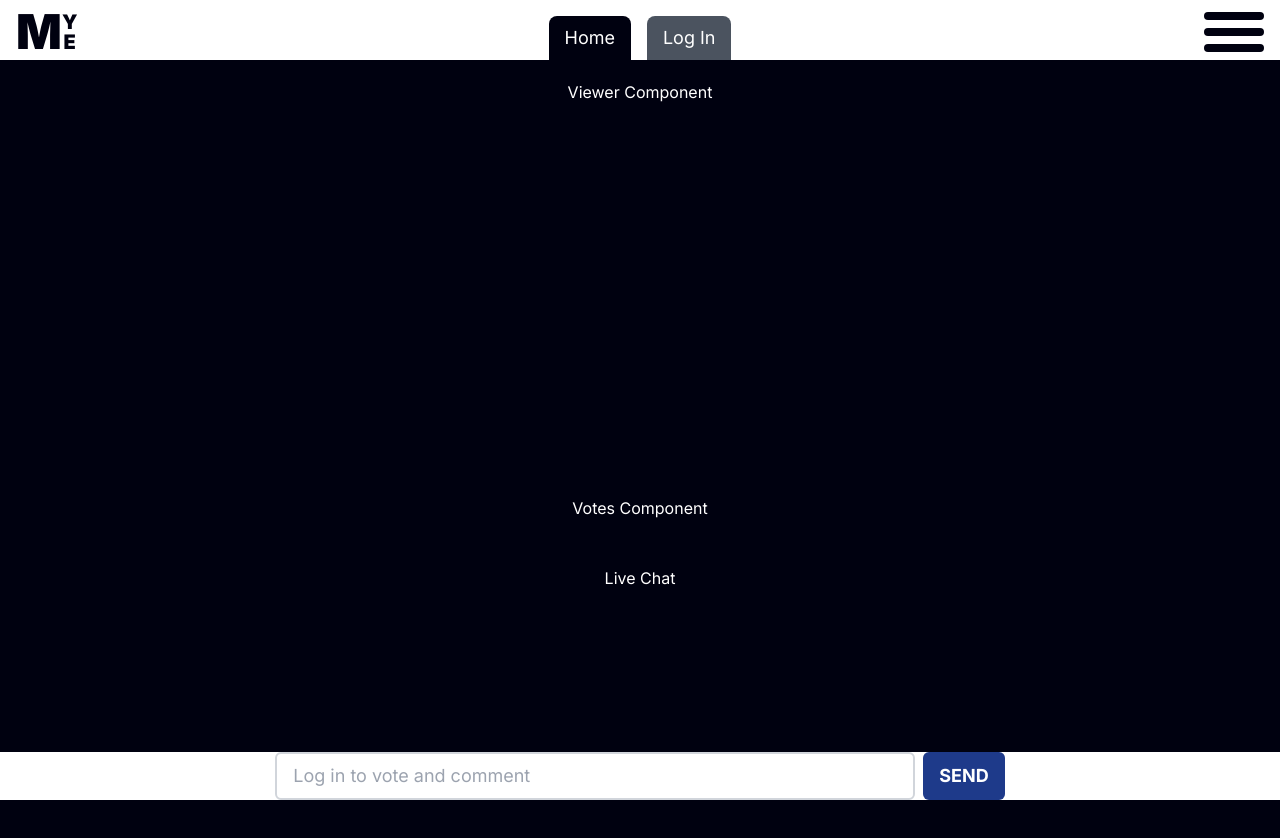
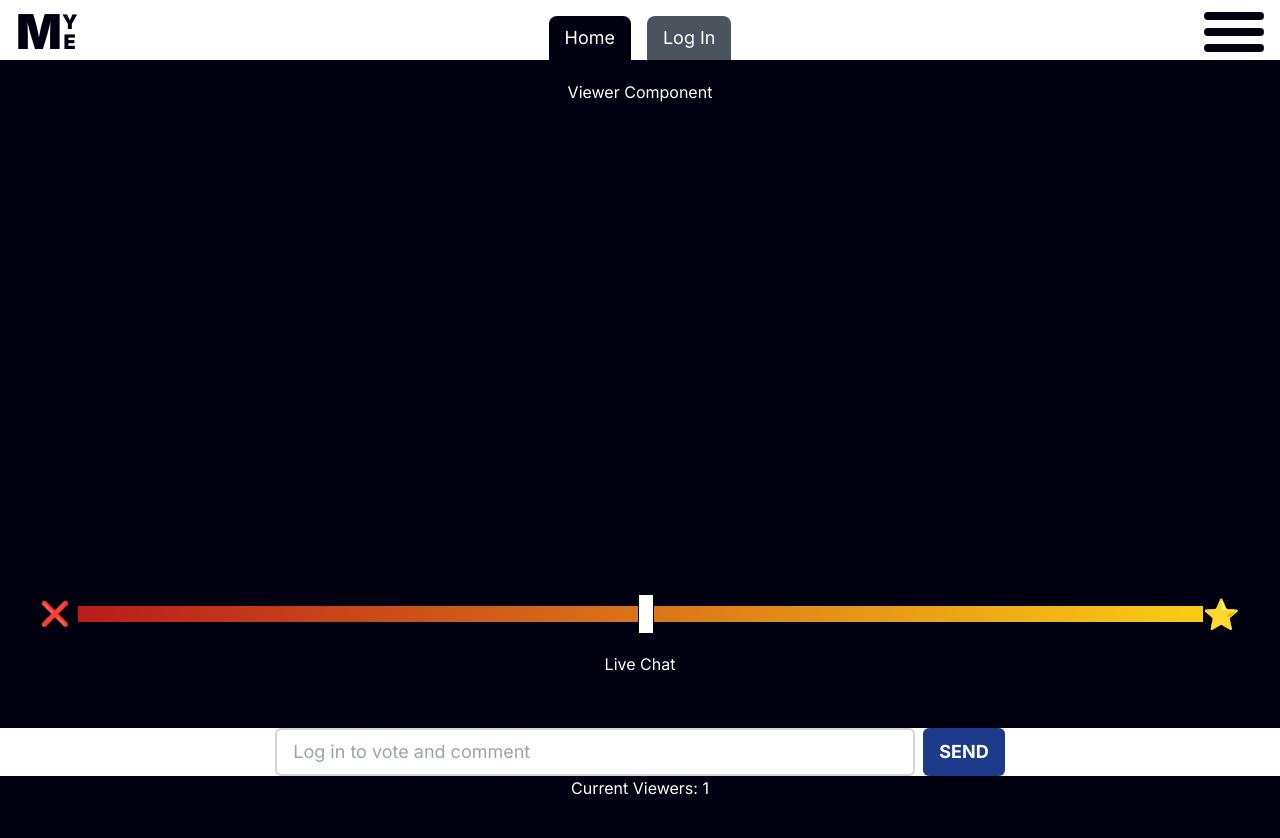
Before and after one commit to Ja-ke-May/livesite, a Next.js app: page / in a window 1280 px wide. Shown: the top 838 px of the page. Built offline with nearby package versions, Linux system fonts and the light colour scheme.

Commit message:
vote bar and mroe sign up form

```diff
--- a/app/components/CommentBox.js
+++ b/app/components/CommentBox.js
@@ -2,7 +2,7 @@ import React from 'react';
 
 const CommentBox = () => {
   return (
-    <div className="fixed w-full flex justify-center bg-white bottom-0 md:text-lg">
+    <div className="fixed w-full flex justify-center bg-white bottom-0 md:text-lg mb-4 md:mb-6">
       <input
         type="text"
         className="border-2 border-gray-300 text-gray-800 rounded-md px-4 py-2 w-3/4 md:w-1/2 focus:outline-none"
--- a/app/components/SignUpForm.js
+++ b/app/components/SignUpForm.js
@@ -1,6 +1,3 @@
-"use client";
-
-// components/SignUpForm.js
 import React, { useState } from 'react';
 
 const SignUpForm = () => {
@@ -9,10 +6,17 @@ const SignUpForm = () => {
   const [confirmPassword, setConfirmPassword] = useState('');
   const [signUpName, setSignUpName] = useState('');
   const [dob, setDob] = useState('');
+  const [termsAccepted, setTermsAccepted] = useState(false); // State for terms acceptance
   const [errorMessage, setErrorMessage] = useState('');
 
   const handleSignUpSubmit = (event) => {
     event.preventDefault();
+
+    // Validate terms acceptance
+    if (!termsAccepted) {
+      setErrorMessage('Please accept the terms and conditions.');
+      return;
+    }
 
     // Calculate age based on DOB
     const today = new Date();
@@ -41,6 +45,7 @@ const SignUpForm = () => {
     setConfirmPassword('');
     setSignUpName('');
     setDob('');
+    setTermsAccepted(false);
     setErrorMessage('');
   };
 
@@ -50,7 +55,7 @@ const SignUpForm = () => {
         Sign Up Form
       </div>
       {errorMessage && (
-        <div className="mb-4 text-red-500 text-sm">
+        <div className="m-2 text-red-500 text-sm">
           {errorMessage}
         </div>
       )}
@@ -109,6 +114,19 @@ const SignUpForm = () => {
           required
         />
       </div>
+      <div className="m-4">
+        <input
+          type="checkbox"
+          id="termsConditions"
+          className="mr-2"
+          checked={termsAccepted}
+          onChange={(e) => setTermsAccepted(e.target.checked)}
+          required
+        />
+        <label htmlFor="termsConditions" className="text-gray-200 underline">
+          Please confirm you have read our terms and conditions
+        </label>
+      </div>
       <div className="mb-4">
         <button
           type="submit"
--- a/app/components/Viewer.js
+++ b/app/components/Viewer.js
@@ -1,6 +1,6 @@
 const Viewer = () => {
     return (
-      <div className="mt-20 h-[400px] w-full text-center align-items-center">
+      <div className="mt-20 h-[400px] md:h-[500px]  w-full text-center align-items-center">
         <h1>Viewer Component</h1>
         {/* Add viewer logic here */}
       </div>
--- /dev/null
+++ b/app/components/ViewersOnline.js
@@ -0,0 +1,13 @@
+import React from 'react';
+
+const ViewersOnline = () => {
+  return (
+    <div className="fixed bottom-0 bg-[#000110] w-full flex justify-center items-center h-4 md:h-6 z-50">
+      <p className="text-white p-1">
+        Current Viewers: 1
+      </p>
+    </div>
+  );
+};
+
+export default ViewersOnline;
--- a/app/components/Votes.js
+++ b/app/components/Votes.js
@@ -1,10 +1,48 @@
+import { useState } from 'react';
+
 const Votes = () => {
-    return (
-      <div className="mt-4 h-[50px] w-full text-center">
-        <h1>Votes Component</h1>
-        {/* Add vote logic here */}
-      </div>
-    );
+  const [slidePosition, setSlidePosition] = useState(50); // Start position in the center (50 for 50%)
+
+  // Function to handle click on red cross
+  const handleClickCross = () => {
+    if (slidePosition >= 0.5) {
+      setSlidePosition(slidePosition - 0.5);
+    } else {
+      setSlidePosition(0);
+    }
   };
 
-  export default Votes;
+  // Function to handle click on yellow star
+  const handleClickStar = () => {
+    if (slidePosition <= 99.5) {
+      setSlidePosition(slidePosition + 0.5);
+    } else {
+      setSlidePosition(100);
+    }
+  };
+
+  return (
+    <div className="mt-4 w-full text-center flex justify-between items-center">
+      <span className="text-red-700 text-2xl pl-2 md:pl-10 cursor-pointer" onClick={handleClickCross}>
+        &#10060;
+      </span> {/* Red cross */}
+      <div className="flex-1 ml-2">
+        <div className="flex justify-center items-center relative">
+          <div className="h-4 w-full bg-gradient-to-r from-red-700 to-yellow-400"></div> {/* Gradient bar */}
+          <div
+            className="mt-2 h-6 md:h-10 bg-white w-2 md:w-4 border border-black absolute top-0 transform -translate-y-2/4 left-0"
+            style={{
+              left: `calc((100% - 4px) * ${slidePosition / 100})`
+            }}
+          ></div>
+          {/* Sliding bar */}
+        </div>
+      </div>
+      <span className="text-yellow-400 text-3xl pr-2 md:pr-10 cursor-pointer" onClick={handleClickStar}>
+        &#11088;
+      </span> {/* Yellow star */}
+    </div>
+  );
+};
+
+export default Votes;
--- a/app/components/menu/Menu.jsx
+++ b/app/components/menu/Menu.jsx
@@ -31,13 +31,14 @@ const Menu = ({ isLoggedIn, setIsLoggedIn, currentPath, setCurrentPath }) => {
             id="menu-list"
             className='fixed top-0 right-0 md:pr-2 md:pt-2 bg-gray-800/80 text-white text-xl md:text-2xl p-4 z-50 rounded-bl-3xl'
           >
-            <Link href="/about" passHref>
+
+            <Link href="/Leaderboards" passHref>
               <button
                 className="hover:text-gray-400 text-lg md:text-xl md:pl-4 md:pr-4 block mt-10 md:pt-2"
-                title='about'
-                onClick={() => handleLinkClick('/about')}
+                title='leaderboards'
+                onClick={() => handleLinkClick('/Leaderboards')}
               >
-                About
+                Leaderboards
               </button>
             </Link>
 
@@ -51,13 +52,13 @@ const Menu = ({ isLoggedIn, setIsLoggedIn, currentPath, setCurrentPath }) => {
               </button>
             </Link>
 
-            <Link href="/Leaderboards" passHref>
+            <Link href="/about" passHref>
               <button
                 className="hover:text-gray-400 text-lg md:text-xl md:pl-4 md:pr-4 block"
-                title='leaderboards'
-                onClick={() => handleLinkClick('/Leaderboards')}
+                title='about'
+                onClick={() => handleLinkClick('/about')}
               >
-                Leaderboards
+                About
               </button>
             </Link>
 
--- a/app/page.js
+++ b/app/page.js
@@ -6,6 +6,7 @@ import Chat from './components/Chat';
 import Viewer from './components/Viewer';
 import Votes from './components/Votes';
 import CommentBox from './components/CommentBox';
+import ViewersOnline from './components/ViewersOnline';
 
 export default function Home() {
   const [isLoggedIn, setIsLoggedIn] = useState(false); // Example initial state
@@ -25,6 +26,7 @@ export default function Home() {
         <Chat />
       </main>
       <CommentBox />
+      <ViewersOnline />
     </div>
   );
 }
```
